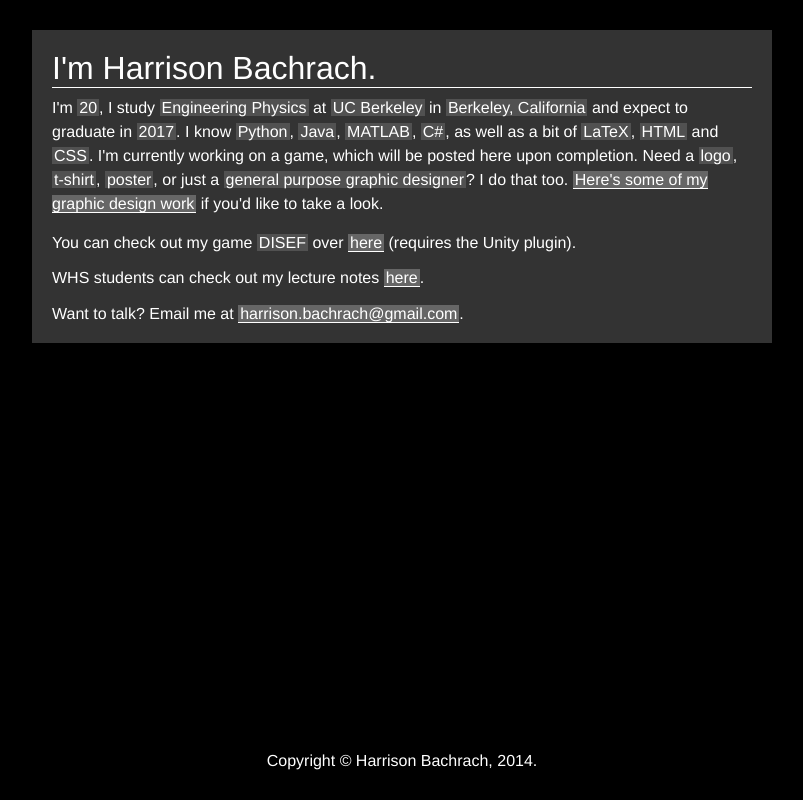
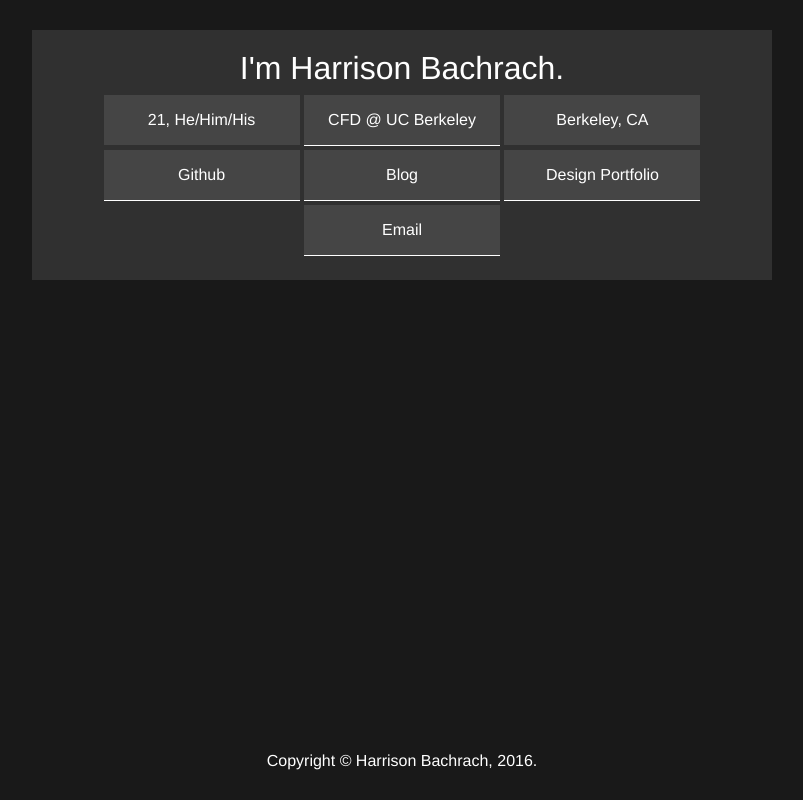
Before and after one commit to hibachrach/hibachrach.github.io, a PHP site: page / in a window 1280 px wide. Shown: the whole page, without its empty margins (238-1041 px from the left). Run offline with PHP 8.4, Linux system fonts and the light colour scheme.

Commit message:
Redesign

```diff
--- a/index.html
+++ b/index.html
@@ -23,20 +23,26 @@
 		<meta name="msapplication-TileColor" content="#da532c">
 		<meta name="msapplication-TileImage" content="favicons/mstile-144x144.png">
 
-	</style>
 	</head>
 	<body>
 		<div id="main">
 			<h1>I'm Harrison Bachrach.</h1>
 			<p id="mainParagraph">
-		I'm <span class="note">20</span>, I study <span class="note">Engineering Physics</span> at <span class="note">UC Berkeley</span> in <span class="note">Berkeley, California</span> and expect to graduate in <span class="note">2017</span>. I know <span class="note">Python</span>, <span class="note">Java</span>, <span class="note">MATLAB</span>, <span class="note">C#</span>, as well as a bit of <span class="note">LaTeX</span>, <span class="note">HTML</span> and <span class="note">CSS</span>. I'm currently working on a game, which will be posted here upon completion. Need a <span class="note">logo</span>, <span class="note">t-shirt</span>, <span class="note">poster</span>, or just a <span class="note">general purpose graphic designer</span>? I do that too. <a href="https://www.behance.net/HarryB">Here's some of my graphic design work</a> if you'd like to take a look.</p>
-		<p class="otherParagraphs">You can check out my game <span class="note">DISEF</span> over <a href="DISEF.html">here</a> (requires the Unity plugin).</p>
-		<p class="otherParagraphs">WHS students can check out my lecture notes <a href="whsnotes.pdf">here</a>.</p>
-		<p class="otherParagraphs"> Want to talk? Email me at <a href="mailto:harrison.bachrach@gmail.com">harrison.bachrach@gmail.com</a>.</p>
+			<ul>
+				<li class="info">21, He/Him/His</li>
+				<li><a href="http://cfd.me.berkeley.edu/">CFD @ UC Berkeley</a></li>
+				<li class="info">Berkeley, CA</li>
+				<li><a href="http://github.com/HarrisonB">Github</a></li>
+				<li><a
+		   href="http://harrisonbachrach.wordpress.com">Blog</a></li>
+				<li><a href="http://behance.net/HarryB">Design Portfolio</a></li>
+				<li><a href="mailto:harrison.bachrach@gmail.com">Email</a></li>
+			</ul>
+			</p>
 
 		</div>
 		<footer>
-	<p>Copyright &copy; Harrison Bachrach, 2014.</p>
+		<p>Copyright &copy; Harrison Bachrach, 2016.</p>
 		</footer>
 		<script>
 			(function(i,s,o,g,r,a,m){i['GoogleAnalyticsObject']=r;i[r]=i[r]||function(){
--- a/style.css
+++ b/style.css
@@ -2,53 +2,61 @@
   font-family: "HelveticaNeue-Light", "Helvetica Neue Light", "Helvetica Neue", Helvetica, Arial, "Lucida Grande", sans-serif;
   color: white;
   padding: 0px;
-			margin: 0px;
-		}
+  margin: 0px; }
+
 body {
   text-align: center;
-			background: black;
-			min-height: 400px;
-		}
+  background: rgba(0, 0, 0, 0.9);
+  min-height: 400px; }
+
 #main {
   text-align: left;
   margin: 30px auto;
   padding: 20px;
   max-width: 700px;
-			background-color: rgba(255,255,255,.2);
-		}
+  background-color: rgba(255, 255, 255, 0.1); }
+
 h1 {
-			border-bottom: 1px solid white;
   margin: 0px;
   padding: 0px;
   font-weight: 300;
-		}
+  text-align: center; }
+
 #mainParagraph {
   margin-top: 8px;
-			line-height: 1.5em;
-		}
-		#contact {
-			margin-top: 1.1em;
-		}
-		.otherParagraphs {
-			margin-top: 1.1em;
-		}
+  line-height: 1.5em; }
+
+ul {
+  padding: 0em;
+  text-align: center; }
+
+li {
+  display: inline-block;
+  background: rgba(255, 255, 255, 0.1);
+  width: 48%;
+  margin-bottom: 4px; }
+
+li a {
+  display: block;
+  padding: 1em; }
+
+.info {
+  padding: 1em 0; }
+
 .note, a {
-			background-color: rgba(255,255,255,.15);
+  background-color: rgba(0, 0, 0, 0.35);
   text-decoration: none;
-			padding: 0 2px;
+  padding: 0 2px; }
 
-		}
 a {
-			background-color: rgba(255,255,255,.25);
-			border-bottom: 1px solid white;
-		}
-		a:hover{
-			color: #222;
-			background-color: white;
-		}
+  background-color: transparent;
+  border-bottom: 1px solid white; }
+  a:hover {
+    background-color: rgba(0, 0, 0, 0.35); }
+
 footer {
-			margin-bottom: 1.1em
-		}
+  margin-bottom: 1.1em; }
+
 @media only screen and (min-width: 768px) {
   footer {
     text-align: center;
@@ -58,6 +66,9 @@
     padding: 0px;
     left: 0px;
     right: 0px;
-				bottom: 30px;
-			}
-		}
+    bottom: 30px; }
+
+  li {
+    width: 28%; } }
+
+/*# sourceMappingURL=style.css.map */
```
Lines whose indentation alone changed are shown as unchanged.
